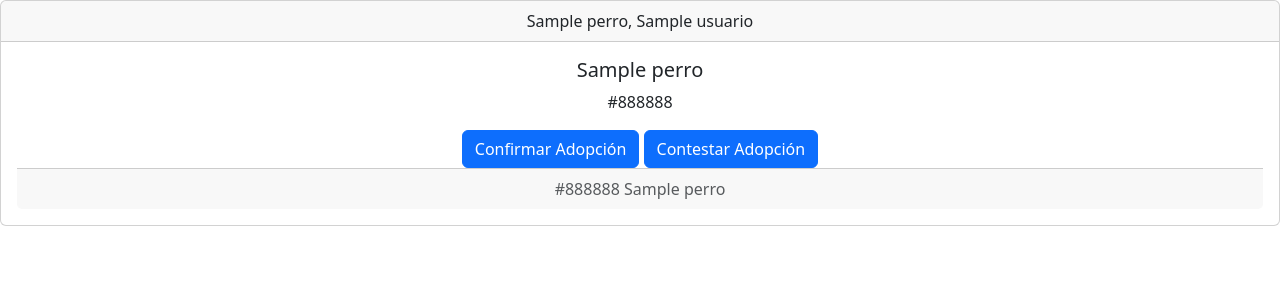
After one commit to inagoy/oh-my-dog, a Django app: page /publicaciones/ver_perros_en_adopcion in a window 1280 px wide. The commit adds this page. Shown: the top 300 px of the page. Run offline with Django 4.2, Linux system fonts and the light colour scheme; tables that the repository leaves empty hold one stand-in row (values such as "Sample post").

Commit message:
inicio HU: Visualizar perros en adopcion

```diff
--- /dev/null
+++ b/publicaciones/templates/publicaciones/ver_perros_en_adopcion.html
@@ -0,0 +1,22 @@
+{% extends 'base.html' %}{% load static %} {% block content %}
+<link href="{% static 'css/ver_turnos_solicitados.css' %}" rel="stylesheet" />
+{% for adopcion in adopciones %}
+
+<div class="card text-center card-s centerObjects">
+  <div class="card-header">
+    {{ adopcion.perro.nombre }}, {{ adopcion.usuario.nombre }}
+  </div>
+  <div class="card-body">
+    <h5 class="card-title">{{ adopcion.perro.nombre }}</h5>
+    <p class="card-text">{{ adopcion.color }}</p>
+    <a onclick="mostrarHorarioSugerido()" class="btn btn-primary">Confirmar Adopción</a>
+    <a onclick="mostrarSugerenciaTurno()" class="btn btn-primary">Contestar Adopción</a>
+
+
+  <div class="card-footer text-muted">
+    {{adopcion.color}} {{adopcion.perro.nombre}}
+  </div>
+</div>
+
+</div>
+{% endfor %} {% endblock %}
--- a/publicaciones/urls.py
+++ b/publicaciones/urls.py
@@ -3,5 +3,6 @@ from . import views
 
 urlpatterns = [
     path('crear_adopcion', views.crear_adopcion, name='crear_adopcion'),
-    path('adopciones', views.adopciones, name='adopciones')
+    path('adopciones', views.adopciones, name='adopciones'),
+    path('ver_perros_en_adopcion', views.ver_perros_en_adopcion, name='ver_perros_en_adopcion')
 ]
--- a/publicaciones/views.py
+++ b/publicaciones/views.py
@@ -1,6 +1,8 @@
 from django.shortcuts import render, redirect
 from .forms import AdopcionForm
 from .models import Perro
+from publicaciones.models import Adopcion, Publicacion
+from sistema_de_turnos.models import Turno
 
 
 def crear_adopcion(request):
@@ -18,3 +20,7 @@ def crear_adopcion(request):
 
 def adopciones(request):
     return render(request, 'publicaciones/adopciones.html')
+
+def ver_perros_en_adopcion(request):
+    adopciones = Adopcion.objects.filter(estado_publicacion=Adopcion.Estado.ACTIVA)
+    return render(request, 'publicaciones/ver_perros_en_adopcion.html', {'adopciones': adopciones})
--- a/templates/base.html
+++ b/templates/base.html
@@ -82,10 +82,11 @@
         </script>
       </ul>
     </nav>
+    {% endif %}
     {% for message in messages %} {% if 'error' in message.tags %}
     <div class="alert alert-danger" role="alert">{{ message }}</div>
     {% else %}
     <div class="alert alert-success" role="alert">{{ message }}</div>
-    {% endif %} {% endfor %} {% endif %} {% block content %} {%endblock %}
+    {% endif %} {% endfor %}  {% block content %} {%endblock %}
   </body>
 </html>
```
